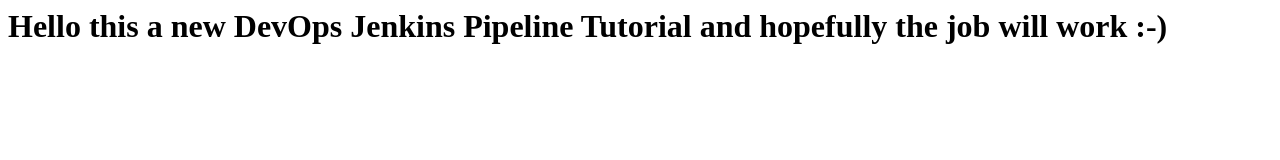
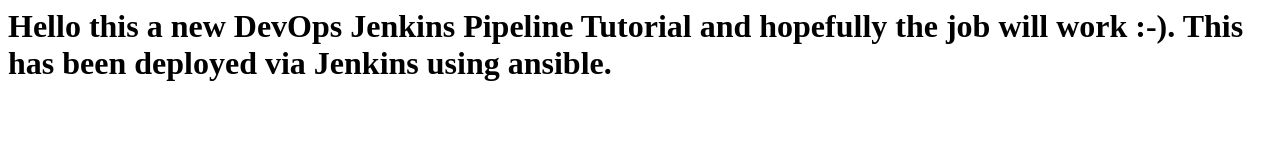
Before and after one commit to shkatara/jenkins-darey-io, a plain HTML site: page index.html in a window 1280 px wide. Drawn offline with Linux system fonts and the light colour scheme.

Commit message:
Update index.html

```diff
--- a/index.html
+++ b/index.html
@@ -1 +1 @@
-<h1> Hello this a new DevOps Jenkins Pipeline Tutorial and hopefully the job will work :-) </h1>
+<h1> Hello this a new DevOps Jenkins Pipeline Tutorial and hopefully the job will work :-). This has been deployed via Jenkins using ansible. </h1>
```
